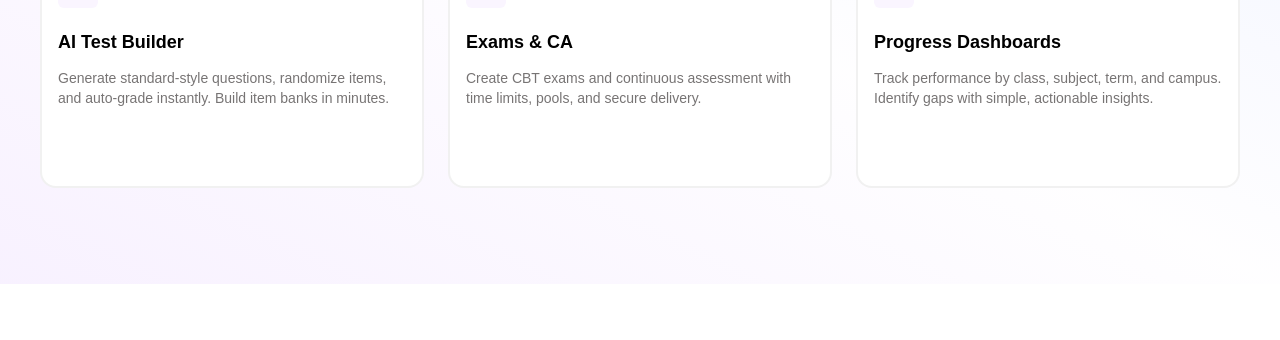
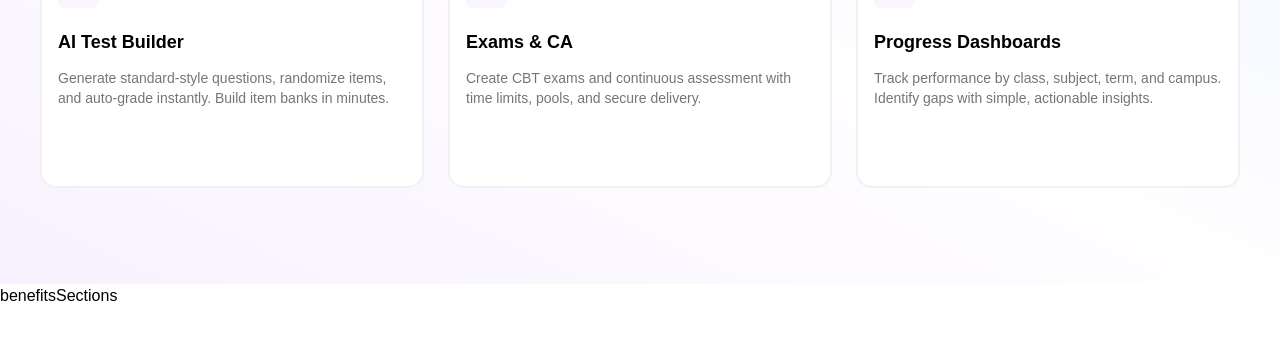
Before and after one commit to KolarDev/IntelliTest-Client, a Next.js app: page / in a window 1280 px wide. Shown: the part 1034-1374 px from the top of the page. Built offline with nearby package versions, Linux system fonts and the light colour scheme.

Commit message:
Added benefits section

```diff
--- a/src/app/page.tsx
+++ b/src/app/page.tsx
@@ -1,3 +1,4 @@
+import { BenefitsSections } from "@/components/landingpage/benefitsSections";
 import { FeatureSection } from "@/components/landingpage/featuresSection";
 import { HeroSection } from "@/components/landingpage/heroSection";
 import { Navbar } from "@/components/Navbar";
@@ -9,6 +10,7 @@ export default function Home() {
       <Navbar />
       <HeroSection />
       <FeatureSection />
+      <BenefitsSections />
       <div className="h-[400vh]"></div>
     </>
   );
--- /dev/null
+++ b/src/components/landingpage/benefitsSections.tsx
@@ -0,0 +1,7 @@
+import React from 'react'
+
+export const BenefitsSections = () => {
+  return (
+    <div>benefitsSections</div>
+  )
+}
```
